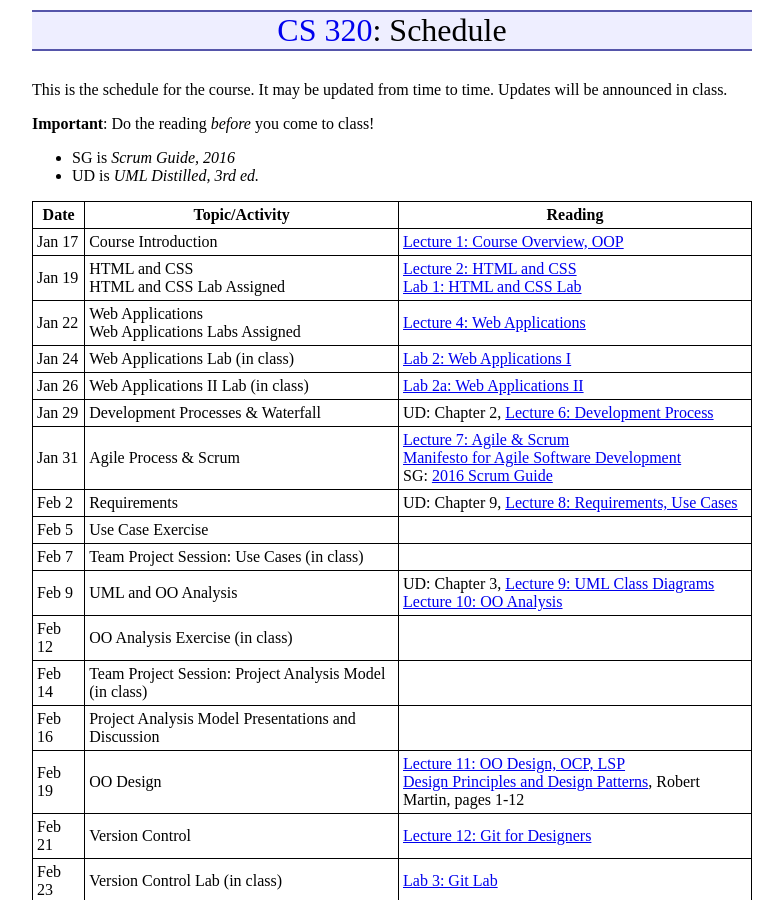
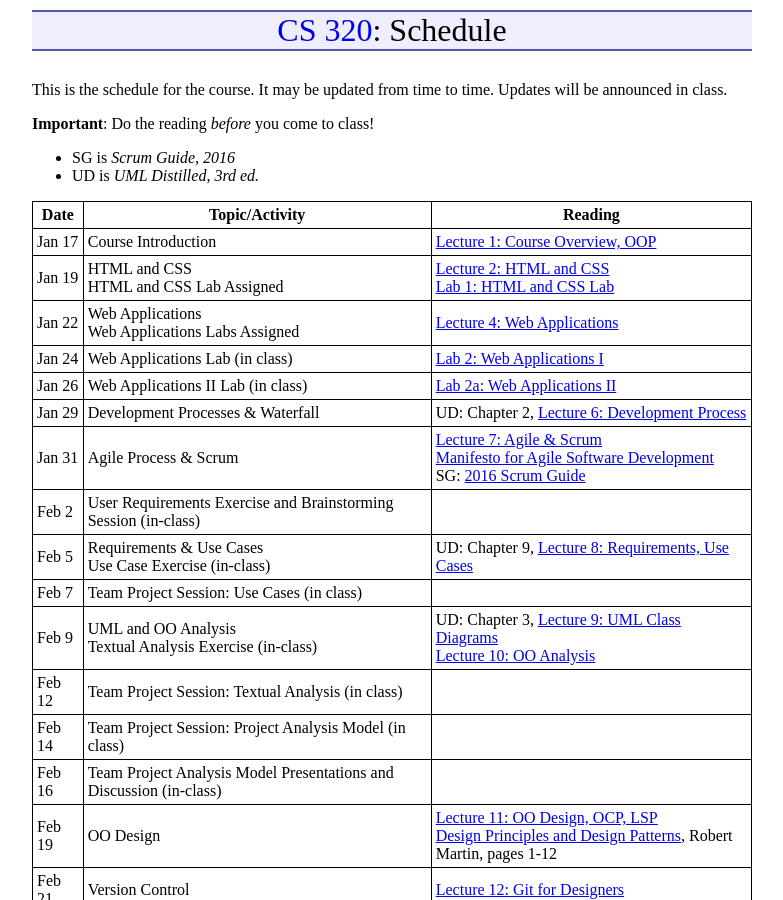
Before and after one commit to ycpcs/cs320-spring2018, a Jekyll site: the page built from schedule.md, in a window 1280 px wide and 900 px high. Shown: the whole window, without its empty margins (248-1031 px from the left). Built offline with Jekyll 4.4.1, drawn with Linux system fonts in a browser that asks for light colours.

Commit message:
updated schedule

```diff
--- a/schedule.md
+++ b/schedule.md
@@ -19,13 +19,13 @@ Jan 24 | Web Applications Lab (in class) | [Lab 2: Web Applications I](./labs/la
 Jan 26 | Web Applications II Lab (in class) | [Lab 2a: Web Applications II](./labs/lab02a.html)
 Jan 29 | Development Processes & Waterfall | UD: Chapter 2, [Lecture 6: Development Process](lectures/lecture06.html)
 Jan 31 | Agile Process & Scrum | [Lecture 7: Agile & Scrum](lectures/lecture07.html)<br>[Manifesto for Agile Software Development](http://www.agilemanifesto.org/)<br> SG: [2016 Scrum Guide](lectures/lecture07/2016_Scrum_Guide_US.pdf)
-Feb 2  | Requirements | UD: Chapter 9, [Lecture 8: Requirements, Use Cases](lectures/lecture08.html)
-Feb 5  | Use Case Exercise |
+Feb 2  | User Requirements Exercise and Brainstorming Session (in-class) |
+Feb 5  | Requirements & Use Cases<br>Use Case Exercise (in-class) | UD: Chapter 9, [Lecture 8: Requirements, Use Cases](lectures/lecture08.html)
 Feb 7  | Team Project Session: Use Cases (in class) |
-Feb 9  | UML and OO Analysis | UD: Chapter 3, [Lecture 9: UML Class Diagrams](lectures/lecture09.html)<br> [Lecture 10: OO Analysis](lectures/lecture10.html)
-Feb 12 | OO Analysis Exercise (in class) |
+Feb 9  | UML and OO Analysis<br>Textual Analysis Exercise (in-class) | UD: Chapter 3, [Lecture 9: UML Class Diagrams](lectures/lecture09.html)<br> [Lecture 10: OO Analysis](lectures/lecture10.html)
+Feb 12 | Team Project Session: Textual Analysis (in class) |
 Feb 14 | Team Project Session: Project Analysis Model (in class)
-Feb 16 | Project Analysis Model Presentations and Discussion
+Feb 16 | Team Project Analysis Model Presentations and Discussion (in-class)
 Feb 19 | OO Design | [Lecture 11: OO Design, OCP, LSP](lectures/lecture11.html)<br> [Design Principles and Design Patterns](lectures/lecture11/Principles_and_Patterns.pdf), Robert Martin, pages 1-12
 Feb 21 | Version Control | [Lecture 12: Git for Designers](https://web.archive.org/web/20150301060509/http://hoth.entp.com/output/git_for_designers.html)
 Feb 23 | Version Control Lab (in class) |  [Lab 3: Git Lab](./labs/lab03.html)
```
Also changed, not shown: 2 other files.
